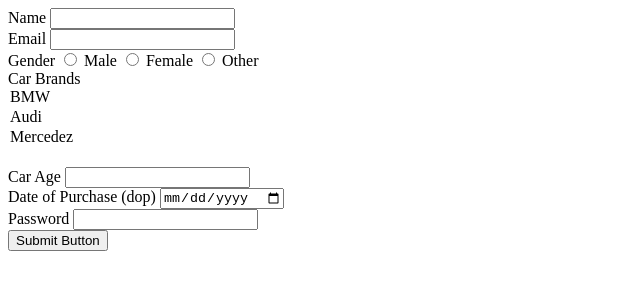
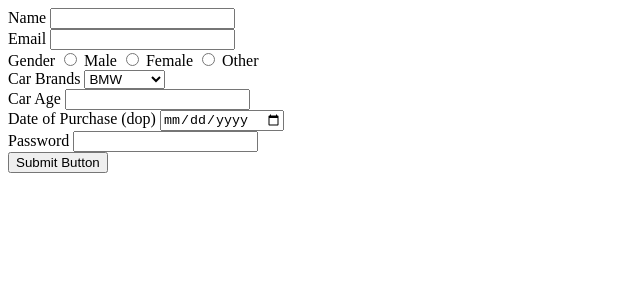
Before and after one commit to acciojob/car-insurance-form-Aksh48, a website: page main.html in a window 1280 px wide. Shown: the whole page, without its empty margins (0-640 px from the left). Drawn offline with Linux system fonts and the light colour scheme.

Commit message:
created a submission

```diff
--- a/main.html
+++ b/main.html
@@ -28,11 +28,11 @@
 	<br>
 
 	<label for="cars">Car Brands</label>
-	<section id="cars" name="cars">
+	<select id="cars" name="cars">
 		<option value="BMW">BMW</option>
 		<option value="Audi">Audi</option>
 		<option value="Mercedez">Mercedez</option>
-	</section>
+	</select>
 	<br>
 
 	<label for="carage">Car Age</label>
```
